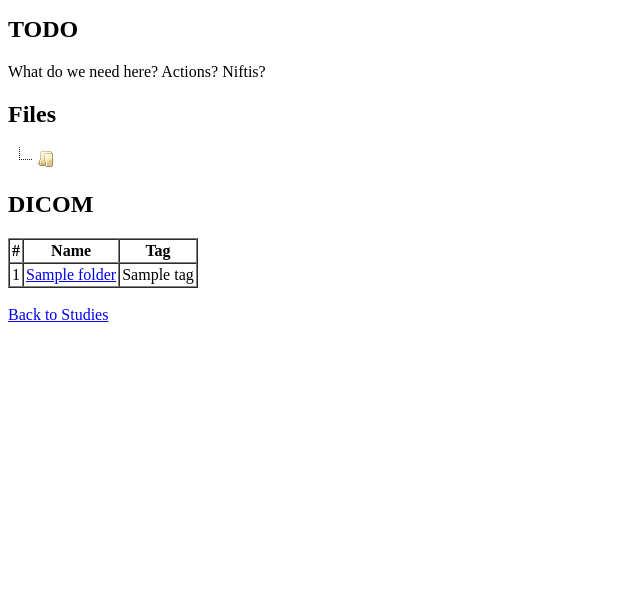
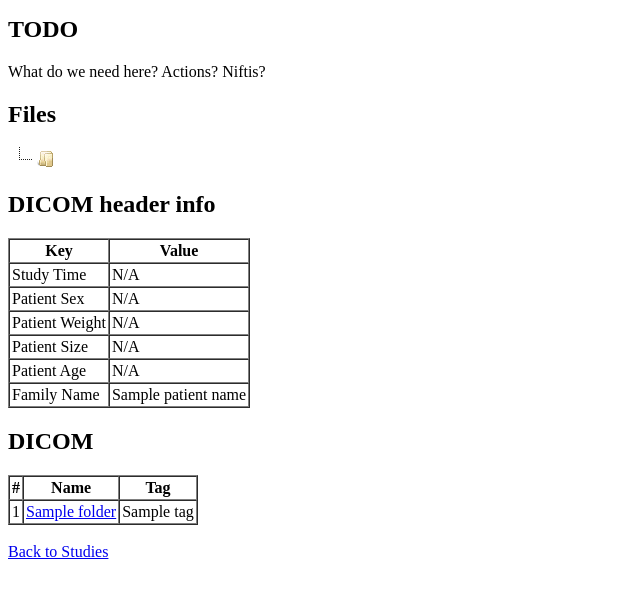
Before and after one commit to patbolan/slug, a Flask app: template templates/study.html in a window 1280 px wide. Shown: the part 209-800 px from the top of the page, without its empty margins (0-640 px from the left). Run offline with Flask 3, Linux system fonts and the light colour scheme; the template is opened without the code that fills it: most values are stand-ins (such as "Sample title", 1, 10 or a date in 2020).

Commit message:
Added dicom header info on the study page

```diff
--- a/app.py
+++ b/app.py
@@ -74,6 +74,32 @@ def get_study_files(subject_name, study_name):
             files.append({'name': file_name, 'full_path': full_path})
     return files
 
+
+# Get some DICOM header information
+def get_sample_dicom_header(subject_name, study_name):
+    study_path = get_study_path(subject_name, study_name)
+    if not study_path:
+        return None
+    dicom_path = os.path.join(study_path, 'dicom-original')
+    if not os.path.isdir(dicom_path):
+        return None
+    # Grab a dicom folder
+    dicom_folders = [f for f in os.listdir(dicom_path) if f.startswith('MR-SE')]
+    if not dicom_folders:
+        return None
+
+    # Look in the first folder
+    sample_folder = os.path.join(dicom_path, dicom_folders[0])  # Sort to get a consistent sample
+    dicom_files = [f for f in os.listdir(sample_folder) if f.endswith('.dcm')]
+    if not dicom_files:
+        return None
+    sample_file = os.path.join(sample_folder, dicom_files[0])
+    try:
+        dicom_data = pydicom.dcmread(sample_file)
+        return dicom_data
+    except Exception as e:
+        print(f"Error reading DICOM file {sample_file}: {e}")
+        return None
 
 
 # Middleware (?) to handle method overrides
@@ -193,6 +219,11 @@ def study(subject_name, study_name):
                 if len(row) >= 2:
                     dicom_tags[int(row[0])] = row[1]
 
+    # Read sample dicom metadata
+    dicom_info = get_sample_dicom_header(subject_name, study_name)
+    if dicom_info == None:
+        print('Unable to find dicom info')
+
     # Process folders under dicom-original
     if os.path.isdir(dicom_path):
         for folder_name in sorted(os.listdir(dicom_path)):
@@ -216,7 +247,8 @@ def study(subject_name, study_name):
                            notes=notes,
                            files=files,
                            file_tree=file_tree,
-                           dicom_folders=dicom_folders)
+                           dicom_folders=dicom_folders,
+                           dicom_info = dicom_info)
 
 
 # But using the "path:" keyword, all the path information after will get assigned to one variable
--- a/templates/study.html
+++ b/templates/study.html
@@ -110,7 +110,67 @@
     </script>
 
 
+<h2>DICOM header info</h2>
+
+{% if dicom_info %}
+<table border="1" cellpadding="2" cellspacing="0">
+    <thead>
+        <tr>
+            <th>Key</th>
+            <th>Value</th>
+        </tr>
+    </thead>
+    <tbody>
+        <tr>
+            <td>Study Time</td>
+            <td>
+                {% if 'StudyTime' in dicom_info %}
+                    {{ dicom_info.StudyDate if 'StudyDate' in dicom_info else '' }}
+                    {{ dicom_info.StudyTime[:2] }}:{{ dicom_info.StudyTime[2:4] }}:{{ dicom_info.StudyTime[4:6] }}
+                {% else %}
+                    N/A
+                {% endif %}
+            </td>
+        </tr>
+        <tr>
+            <td>Patient Sex</td>
+            <td>{{ dicom_info.PatientSex if 'PatientSex' in dicom_info else 'N/A' }}</td>
+        </tr>
+        <tr>
+            <td>Patient Weight</td>
+            <td>
+                {% if 'PatientWeight' in dicom_info %}
+                    {{ (dicom_info.PatientWeight * 2.20462)|round(1) }} lbs
+                {% else %}
+                    N/A
+                {% endif %}
+            </td>
+        </tr>
+        <tr>
+            <td>Patient Size</td>
+            <td>
+                {% if 'PatientSize' in dicom_info %}
+                    {{ (dicom_info.PatientSize * 39.3701)|round(1) }} in
+                {% else %}
+                    N/A
+                {% endif %}
+            </td>
+        </tr>
+        <tr>
+            <td>Patient Age</td>
+            <td>{{ dicom_info.PatientAge if 'PatientAge' in dicom_info else 'N/A' }}</td>
+        </tr>
+        <tr>
+            <td>Family Name</td>
+            <td>{{ dicom_info.PatientName.family_name if dicom_info.PatientName and dicom_info.PatientName.family_name else 'N/A' }}</td>
+        </tr>
+    </tbody>
+</table>
+{% endif %}
+
+
 <h2>DICOM</h2>
+
 <table border="1" cellpadding="2" cellspacing="0">
     <thead>
         <tr>
```
